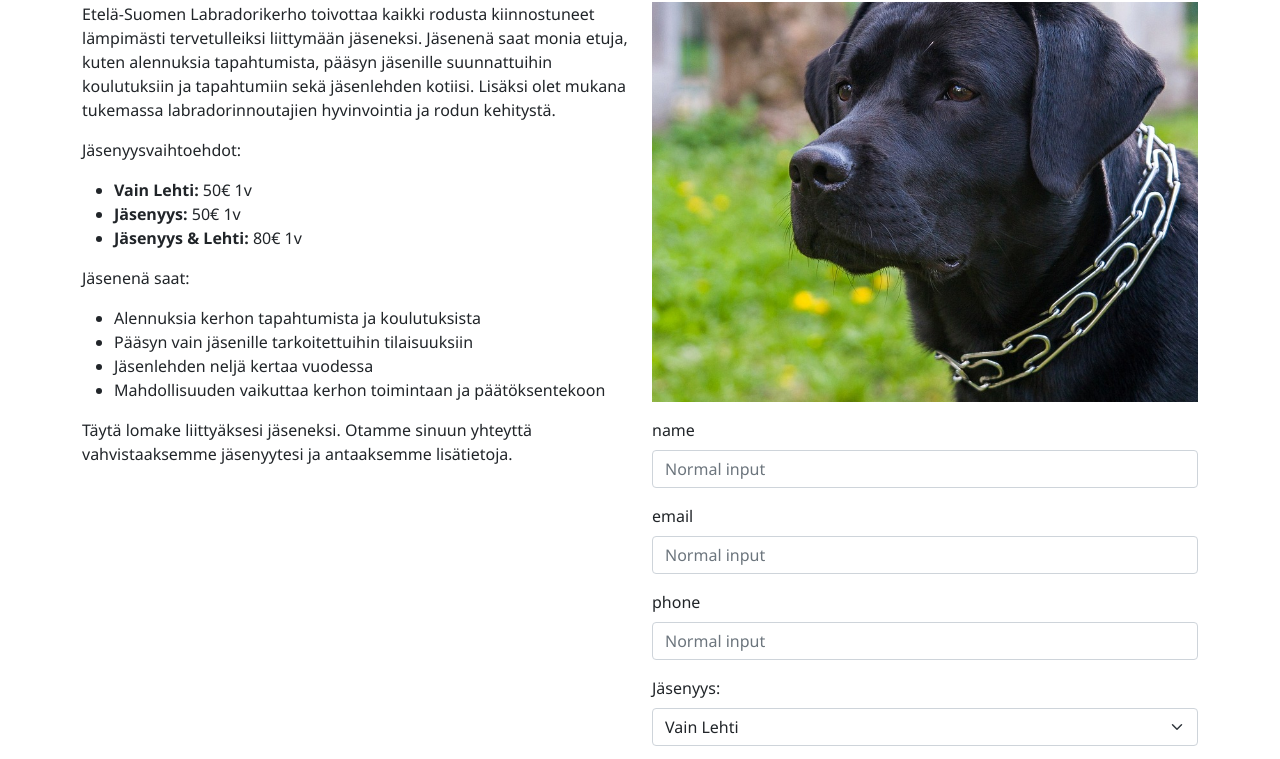
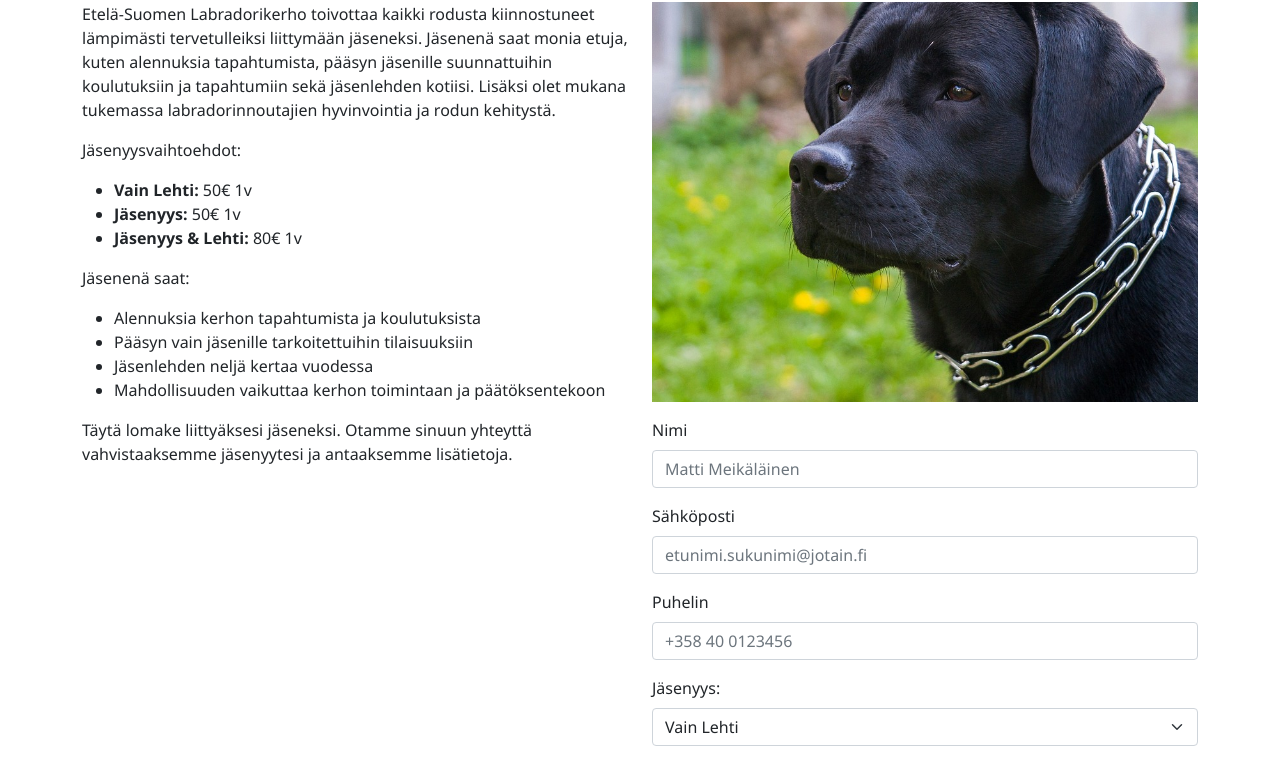
Before and after one commit to TuomoGranholm/Verkkosivujen-kehitt-minen, a plain HTML site: page 12 - Create a Website/liity.html in a window 1280 px wide. Shown: the part 164-923 px from the top of the page. Drawn offline with nearby package versions, Linux system fonts and the light colour scheme.

Commit message:
Update liity.html

```diff
--- a/12 - Create a Website/liity.html
+++ b/12 - Create a Website/liity.html
@@ -49,16 +49,16 @@
                 <img src="IMG9.jpg" class="img-fluid mb-3" alt="Liity Meihin">
                 <form>
                     <div class="mb-3">
-                        <label for="name" class="form-label">name</label>
-                        <input id="name" type="text" class="form-control" placeholder="Normal input">
+                        <label for="name" class="form-label">Nimi</label>
+                        <input id="name" type="text" class="form-control" placeholder="Matti Meikäläinen">
                     </div>
                     <div class="mb-3">
-                        <label for="email" class="form-label">email</label>
-                        <input id="email" type="text" class="form-control" placeholder="Normal input">
+                        <label for="email" class="form-label">Sähköposti</label>
+                        <input id="email" type="text" class="form-control" placeholder="etunimi.sukunimi@jotain.fi">
                     </div>
                     <div class="mb-3">
-                        <label for="phone" class="form-label">phone</label>
-                        <input id="phone" type="text" class="form-control" placeholder="Normal input">
+                        <label for="phone" class="form-label">Puhelin</label>
+                        <input id="phone" type="text" class="form-control" placeholder="+358 40 0123456">
                     </div>
                     <div class="mb-3">
                         <label for="membership" class="form-label" >Jäsenyys:</label>
@@ -90,7 +90,7 @@
                     <h5>Sivukartta</h5>
                     <ul class="list-unstyled">
                         <li><a href="index.html" class="text-white">Home</a></li>
-                        <li><a href="gallery.html" class="text-white">Gallery</a></li>
+                        <li><a href="gallery.html" class="text-white">Galleria</a></li>
                         <li><a href="info.html" class="text-white">Info</a></li>
                         <li><a href="liity.html" class="text-white">Liity Jäseneksi</a></li>
                     </ul>
```
